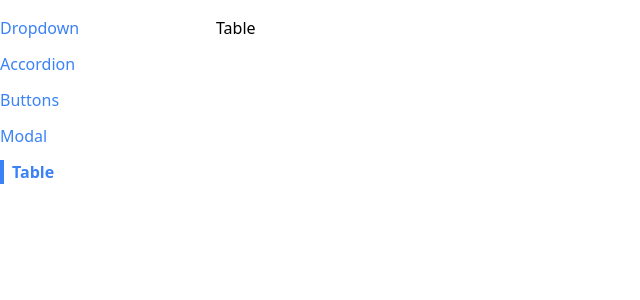
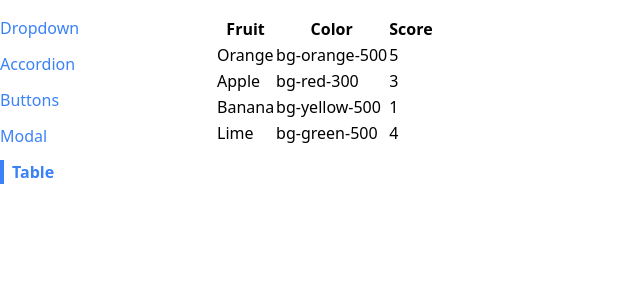
Before and after one commit to mwoitek/react-components-examples, a React (Create React App) app: page /table in a window 1280 px wide. Shown: the top 300 px of the page, without its empty margins (0-640 px from the left). Built offline with nearby package versions, Linux system fonts and the light colour scheme.

Commit message:
Display data in the table

```diff
--- a/src/components/Table.js
+++ b/src/components/Table.js
@@ -1,5 +1,26 @@
-function Table() {
-  return <div>Table</div>;
+function Table({ data }) {
+  const renderedRows = data.map((fruit) => {
+    return (
+      <tr key={fruit.name}>
+        <td>{fruit.name}</td>
+        <td>{fruit.color}</td>
+        <td>{fruit.score}</td>
+      </tr>
+    );
+  });
+
+  return (
+    <table>
+      <thead>
+        <tr>
+          <th>Fruit</th>
+          <th>Color</th>
+          <th>Score</th>
+        </tr>
+      </thead>
+      <tbody>{renderedRows}</tbody>
+    </table>
+  );
 }
 
 export default Table;
--- a/src/pages/TablePage.js
+++ b/src/pages/TablePage.js
@@ -1,9 +1,16 @@
 import Table from '../components/Table';
 
 function TablePage() {
+  const data = [
+    { name: 'Orange', color: 'bg-orange-500', score: 5 },
+    { name: 'Apple', color: 'bg-red-300', score: 3 },
+    { name: 'Banana', color: 'bg-yellow-500', score: 1 },
+    { name: 'Lime', color: 'bg-green-500', score: 4 },
+  ];
+
   return (
     <div>
-      <Table />
+      <Table data={data} />
     </div>
   );
 }
```
